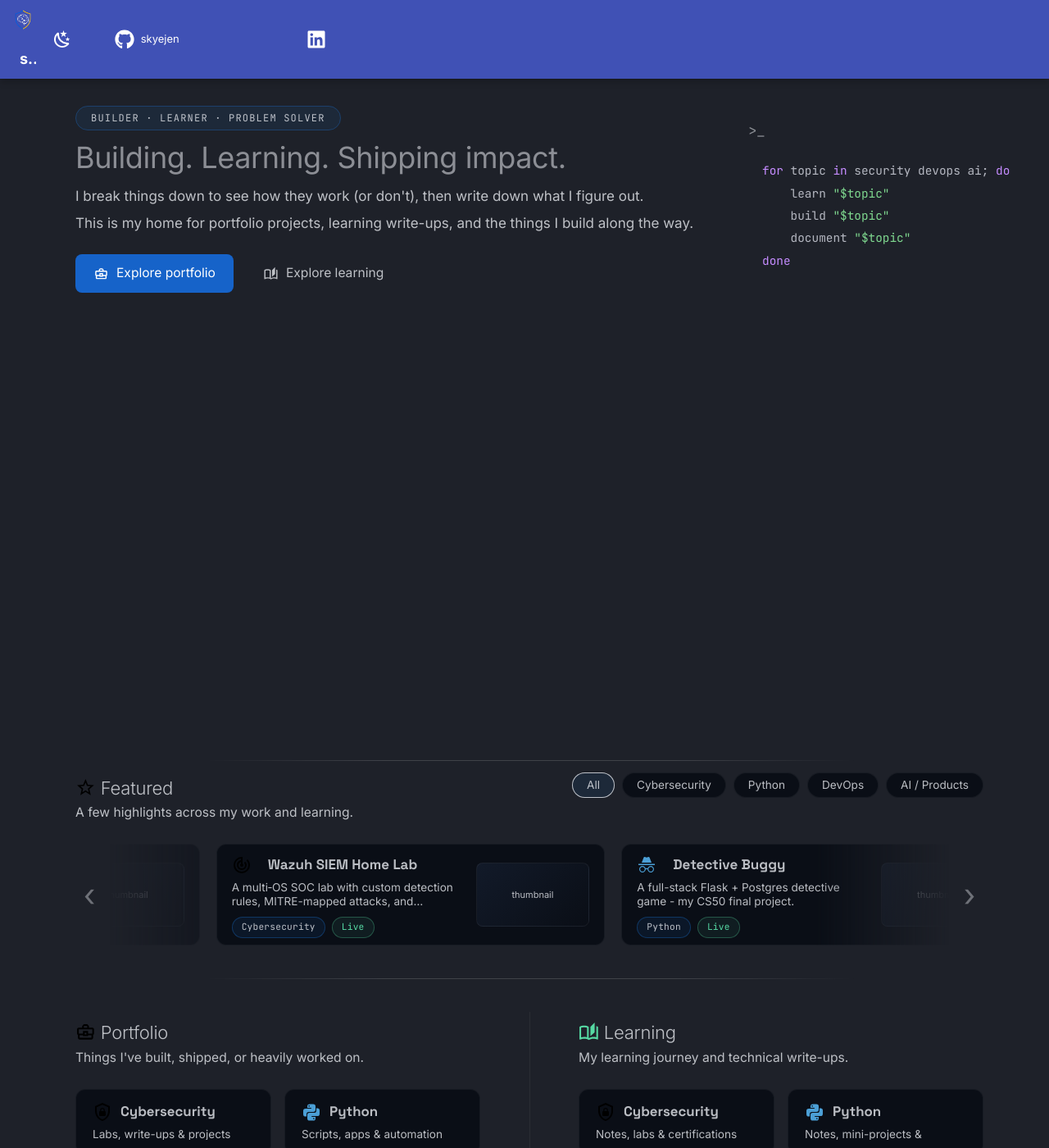
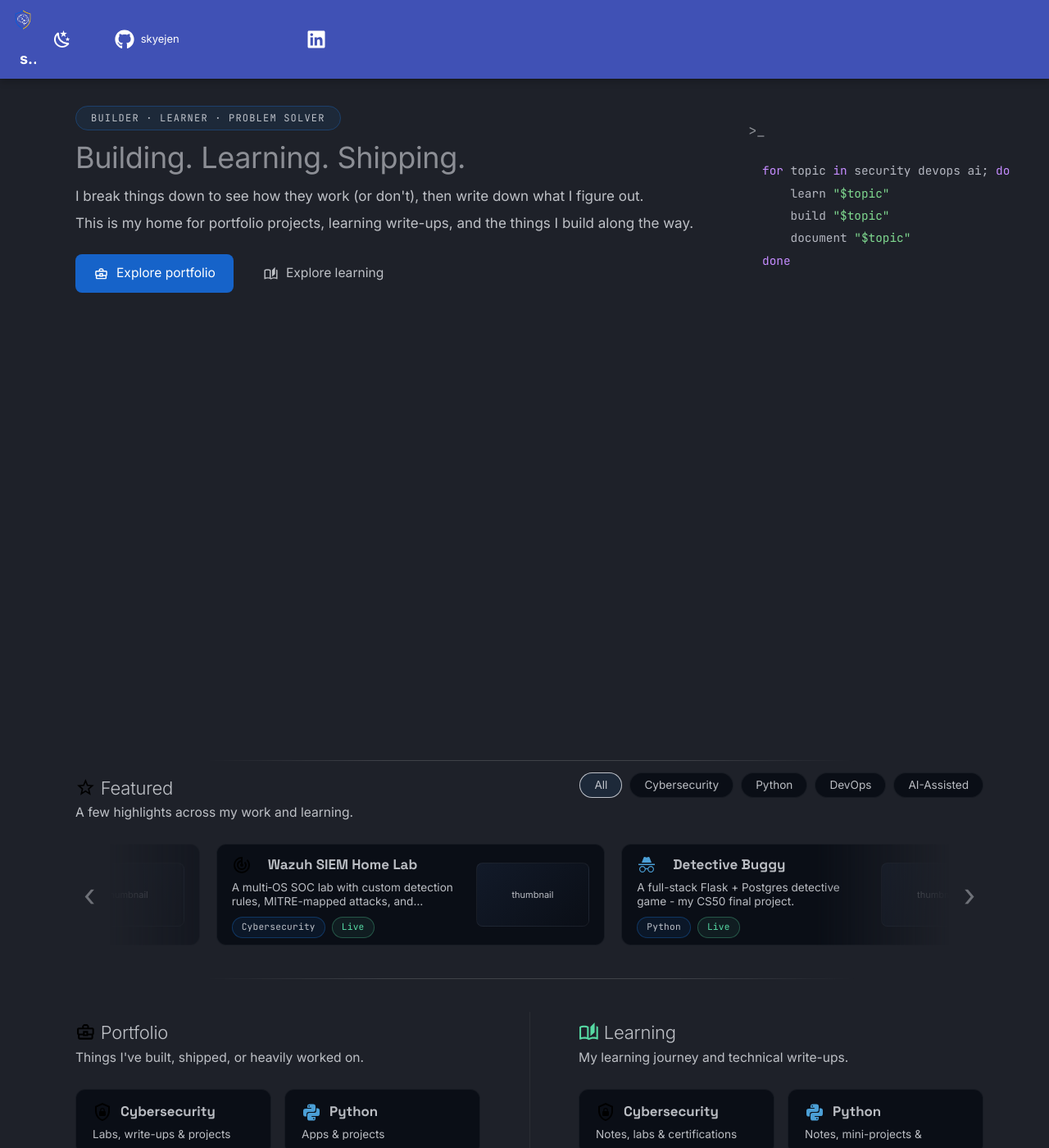
Before and after one commit to skyejen/skyejen.github.io, an MkDocs documentation site: the page built from docs/index.md, in a window 1280 px wide and 1400 px high. Shown: the whole window at 82% size. Built offline with MkDocs 1.6.1 and Material for MkDocs 9.7.7, drawn with Linux system fonts in a browser that asks for light colours; some of the changed text lies outside the part shown.

Commit message:
polish: small improvements across the landing page

```diff
--- a/docs/index.md
+++ b/docs/index.md
@@ -3,7 +3,7 @@
 
 <p class="sj-pillrow"><span class="sj-pillbar">Builder&nbsp;&middot;&nbsp;Learner&nbsp;&middot;&nbsp;Problem&nbsp;solver</span></p>
 
-# Building. Learning. Shipping impact.
+# Building. Learning. Shipping.
 
 <p class="sj-lead-p sj-lead-strong">I break things down to see how they work (or don't), then write down what I figure out.</p>
 
@@ -42,7 +42,7 @@
 <button class="sj-filter" data-filter="cybersecurity">Cybersecurity</button>
 <button class="sj-filter" data-filter="python">Python</button>
 <button class="sj-filter" data-filter="devops">DevOps</button>
-<button class="sj-filter" data-filter="ai">AI / Products</button>
+<button class="sj-filter" data-filter="ai">AI-Assisted</button>
 </div>
 
 </div>
@@ -68,11 +68,11 @@
 <span class="sj-feat-thumb"></span>
 </a>
 
-<a class="sj-feat-card" data-disc="ai" href="https://github.com/skyejen/skyejen.github.io" markdown="span">
+<a class="sj-feat-card" data-disc="ai" href="built-with-ai/" markdown="span">
 <span class="sj-card-icon">:material-creation-outline:</span>
 <span class="sj-card-title">Portfolio Site Built with AI</span>
-<span class="sj-card-desc">This very site - theme, layout and components designed and built end-to-end pairing with an AI.</span>
-<span class="sj-tags"><span class="sj-tag">AI</span><span class="sj-tag sj-tag--live">Live</span></span>
+<span class="sj-card-desc">This very site. Theme, layout and components, designed and built end to end while pairing with AI.</span>
+<span class="sj-tags"><span class="sj-tag">AI-Assisted</span><span class="sj-tag sj-tag--live">Live</span></span>
 <span class="sj-feat-thumb"></span>
 </a>
 
@@ -109,7 +109,7 @@
 <a class="sj-hubcard" data-disc="python" href="detective-buggy/" markdown="span">
 <span class="sj-card-icon">:material-language-python:</span>
 <span class="sj-card-title">Python</span>
-<span class="sj-card-desc">Scripts, apps &amp; automation</span>
+<span class="sj-card-desc">Apps &amp; projects</span>
 </a>
 
 <div class="sj-hubcard sj-card--soon" data-disc="devops" markdown="span">
@@ -120,7 +120,7 @@
 
 <div class="sj-hubcard sj-card--soon" data-disc="ai" markdown="span">
 <span class="sj-card-icon">:material-creation-outline:</span>
-<span class="sj-card-title">AI / Products</span>
+<span class="sj-card-title">AI-Assisted</span>
 <span class="sj-card-desc">AI-powered tools &amp; experiments</span>
 </div>
 
@@ -154,7 +154,7 @@
 
 <div class="sj-hubcard sj-card--soon" data-disc="ai" markdown="span">
 <span class="sj-card-icon">:material-creation-outline:</span>
-<span class="sj-card-title">AI / Tools</span>
+<span class="sj-card-title">AI-Assisted</span>
 <span class="sj-card-desc">Research, guides &amp; experiments</span>
 </div>
 
@@ -170,11 +170,11 @@
 
 ### :material-account-outline: About me
 
-<p class="sj-section-sub">QA background, now building across security, DevOps and AI.</p>
+<p class="sj-section-sub">QA and TechOps background, now moving into security, DevOps and AI.</p>
 
 </div>
 
-[Read more about me](#){ .sj-btn .sj-btn--purple }
+[Read more about me](about/){ .sj-btn .sj-btn--purple }
 
 </div>
 <div class="sj-panel sj-connectbox" markdown>
--- a/docs/javascripts/local.js
+++ b/docs/javascripts/local.js
@@ -2,16 +2,16 @@
   var snippets = [
     { lang: "python", code:
 "jen = {\n" +
-"    \"was\": \"QA + tech ops\",\n" +
+"    \"was\": [\"QA\", \"tech ops\"],\n" +
 "    \"now\": [\"security\", \"devops\", \"ai\"],\n" +
-"    \"fuel\": \"preworkout, not coffee\",\n" +
+"    \"fuel\": \"preworkout and coffee\",\n" +
 "}" },
     { lang: "python", code:
 "while curious:  # i.e. always\n" +
 "    system = pick_something()\n" +
 "    problem = pull_apart(system)\n" +
-"    write_up(what_i_learned)\n" +
-"    repeat()" },
+"    lesson = figure_out(problem)\n" +
+"    write_up(lesson)" },
     { lang: "bash", code:
 "for topic in security devops ai; do\n" +
 "    learn \"$topic\"\n" +
--- a/docs/stylesheets/local.css
+++ b/docs/stylesheets/local.css
@@ -141,14 +141,14 @@
 /* ===== About + Connect ===== */
 .sj-connect { display: grid; grid-template-columns: 1fr 1fr; gap: 1.4rem; align-items: stretch; margin-top: 0; }
 @media screen and (max-width: 55em){ .sj-connect { grid-template-columns: 1fr; } }
-.sj-panel { background: var(--sj-tile); border: 1px solid var(--sj-tile-border); border-radius: 14px; padding: 0.7rem 1.2rem; display: flex; flex-direction: row; align-items: center; justify-content: space-between; gap: 1rem; flex-wrap: wrap; row-gap: 0.5rem; }
-.sj-panel-body { display: flex; flex-direction: column; }
+.sj-panel { background: var(--sj-tile); border: 1px solid var(--sj-tile-border); border-radius: 14px; padding: 0.7rem 1.2rem; display: flex; flex-direction: row; align-items: center; justify-content: space-between; gap: 1rem; flex-wrap: nowrap; }
+.sj-panel-body { display: flex; flex-direction: column; flex: 1 1 auto; min-width: 0; }
 .sj-panel h3, .sj-panel h4 { margin: 0 0 0.1rem; color: var(--sj-heading); }
 .sj-panel h3 { font-size: 0.98rem; }
 .sj-panel h4 { font-size: 0.92rem; }
 .sj-panel-body .sj-section-sub { margin: 0; }
 .sj-panel > p { margin: 0; }
-.sj-panel .sj-btn { align-self: center; margin: 0; white-space: nowrap; flex-shrink: 0; min-width: 12rem; justify-content: center; }
+.sj-panel .sj-btn { align-self: center; margin: 0; white-space: nowrap; flex-shrink: 0; min-width: 10rem; justify-content: center; }
 .sj-about h3 .twemoji svg { fill: var(--sj-purple) !important; }
 .sj-connectbox h4 .twemoji svg { fill: var(--sj-gold) !important; }
 
```
